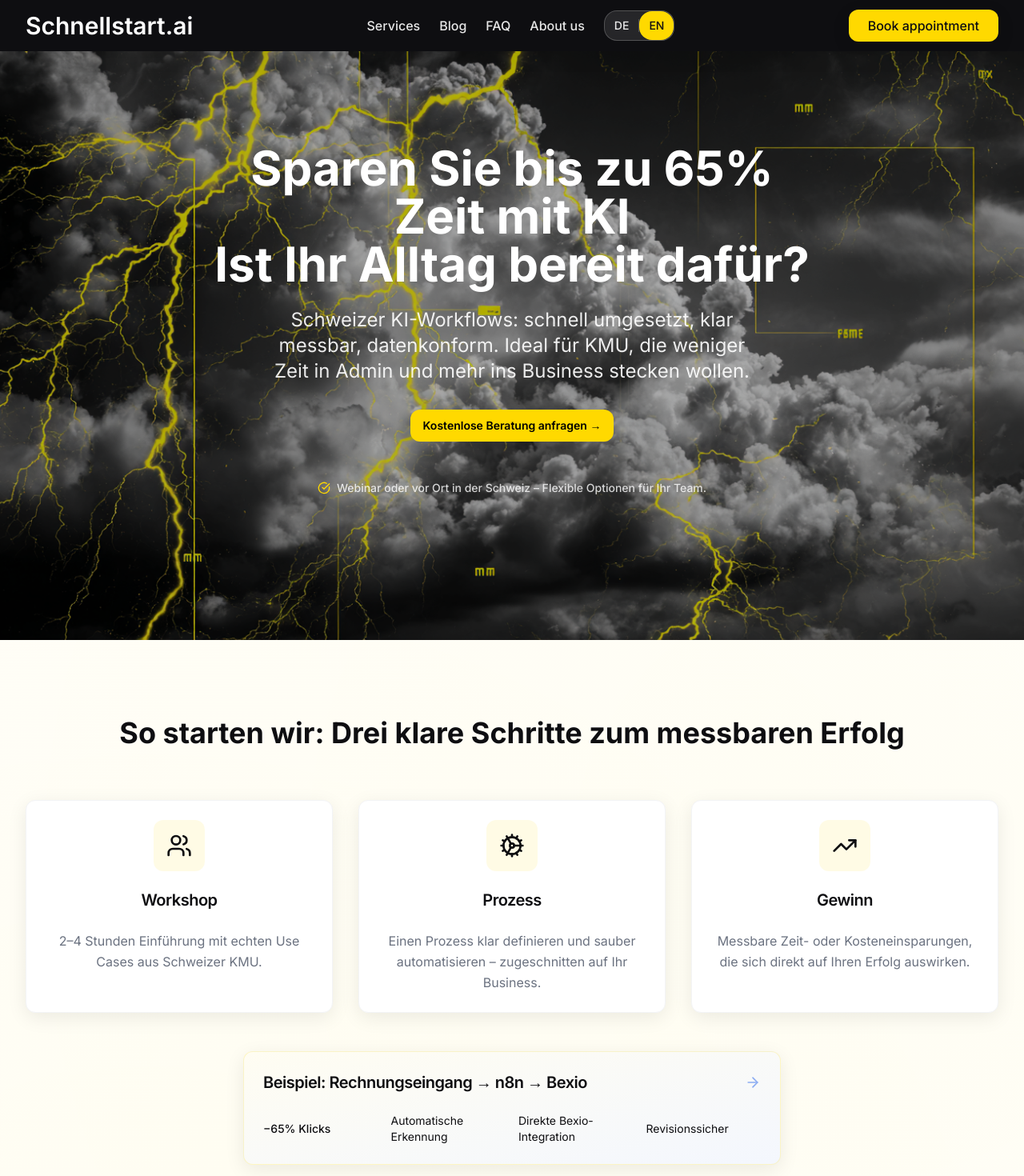
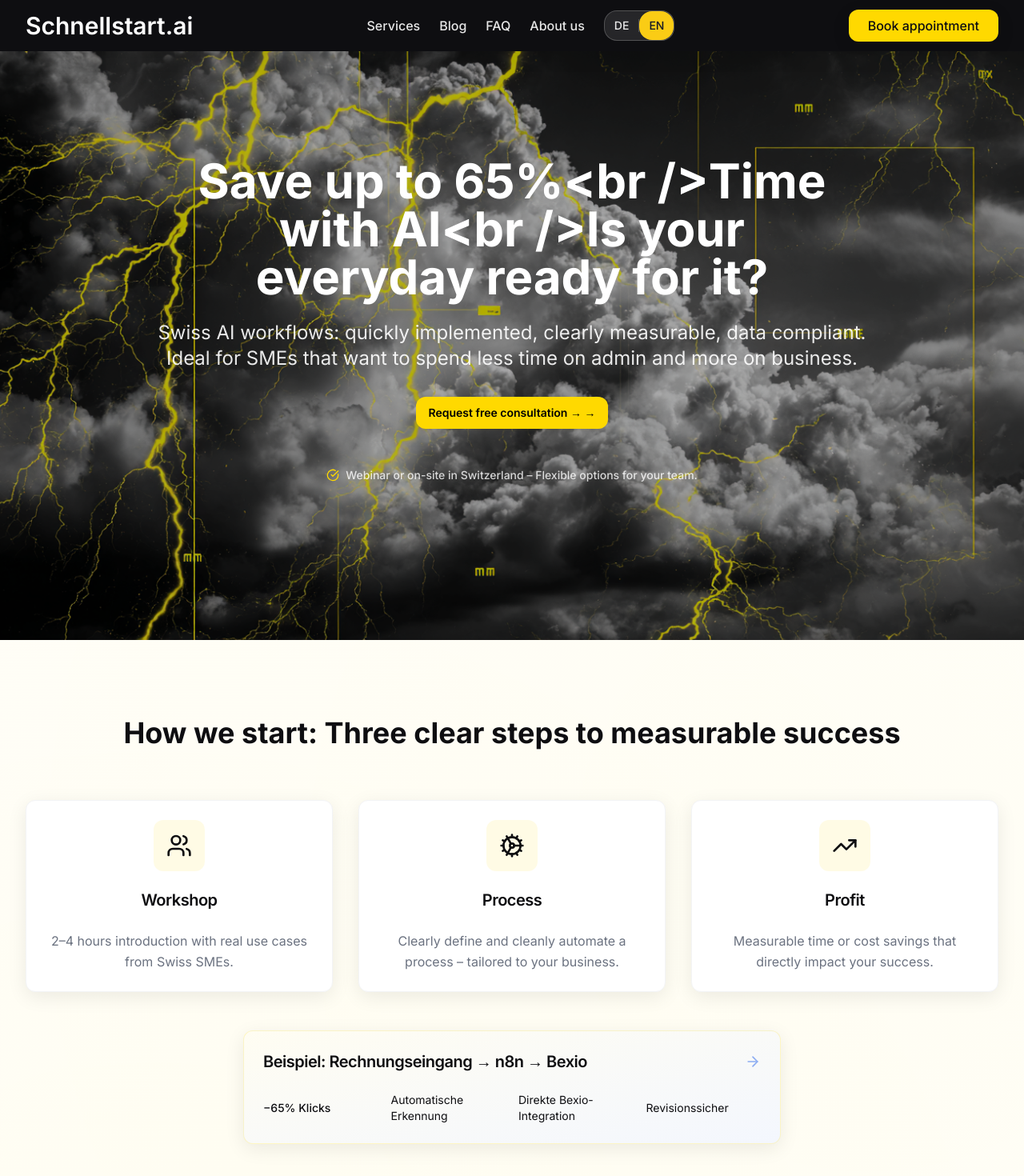
Before and after one commit to schnellstartai/schnellstartai, a React (Vite) app: page / in a window 1280 px wide. Shown: the top 1470 px of the page at 80% size. Built offline with nearby package versions, Linux system fonts and the light colour scheme; the HTML template or start-up script is replaced by a standard one.

Commit message:
Refactor: Update Index page content

```diff
--- a/src/components/LanguageToggle.tsx
+++ b/src/components/LanguageToggle.tsx
@@ -1,19 +1,23 @@
 import { Button } from '@/components/ui/button';
 import { useLanguage } from '@/contexts/LanguageContext';
-import { Globe } from 'lucide-react';
 
 export const LanguageToggle = () => {
   const { language, setLanguage } = useLanguage();
 
+  const handleLanguageChange = (newLang: 'de' | 'en') => {
+    console.log('Language changing from', language, 'to', newLang);
+    setLanguage(newLang);
+  };
+
   return (
-    <div className="flex items-center border border-white/20 rounded-lg bg-white/10 backdrop-blur-sm">
+    <div className="flex items-center rounded-lg border border-white/20 bg-white/10 backdrop-blur-sm">
       <Button
         variant="ghost"
         size="sm"
-        onClick={() => setLanguage('de')}
+        onClick={() => handleLanguageChange('de')}
         className={`px-3 py-1.5 text-sm font-medium rounded-l-lg transition-all ${
           language === 'de'
-            ? 'bg-brand-yellow text-brand-black hover:bg-brand-yellow'
+            ? 'bg-yellow-400 text-gray-900 hover:bg-yellow-400'
             : 'text-white/90 hover:text-white hover:bg-white/10'
         }`}
       >
@@ -23,10 +27,10 @@ export const LanguageToggle = () => {
       <Button
         variant="ghost"
         size="sm"
-        onClick={() => setLanguage('en')}
+        onClick={() => handleLanguageChange('en')}
         className={`px-3 py-1.5 text-sm font-medium rounded-r-lg transition-all ${
           language === 'en'
-            ? 'bg-brand-yellow text-brand-black hover:bg-brand-yellow'
+            ? 'bg-yellow-400 text-gray-900 hover:bg-yellow-400'
             : 'text-white/90 hover:text-white hover:bg-white/10'
         }`}
       >
--- a/src/pages/Index.tsx
+++ b/src/pages/Index.tsx
@@ -6,6 +6,7 @@ import { MetricChip } from '@/components/MetricChip';
 import { AIResourceCalculator } from '@/components/AIResourceCalculator';
 import { Link } from 'react-router-dom';
 import { useState, useEffect } from 'react';
+import { useTranslation } from '@/hooks/useTranslation';
 import {
   Zap,
   Target,
@@ -25,6 +26,7 @@ import {
 } from 'lucide-react';
 
 const Index = () => {
+  const { t } = useTranslation();
   const [heroImageLoaded, setHeroImageLoaded] = useState(false);
 
   useEffect(() => {
@@ -36,18 +38,18 @@ const Index = () => {
   const startSteps = [
     {
       icon: Users,
-      title: "Workshop",
-      description: "2–4 Stunden Einführung mit echten Use Cases aus Schweizer KMU."
+      title: t('pages.index.steps.workshop.title'),
+      description: t('pages.index.steps.workshop.description')
     },
     {
       icon: Cog,
-      title: "Prozess",
-      description: "Einen Prozess klar definieren und sauber automatisieren – zugeschnitten auf Ihr Business."
+      title: t('pages.index.steps.process.title'),
+      description: t('pages.index.steps.process.description')
     },
     {
       icon: TrendingUp,
-      title: "Gewinn",
-      description: "Messbare Zeit- oder Kosteneinsparungen, die sich direkt auf Ihren Erfolg auswirken."
+      title: t('pages.index.steps.profit.title'),
+      description: t('pages.index.steps.profit.description')
     }
   ];
 
@@ -142,23 +144,23 @@ const Index = () => {
         <div className="container mx-auto px-4 lg:px-8 relative z-10">
           <div className="max-w-4xl mx-auto text-center">
              <h1 className="text-4xl md:text-5xl lg:text-6xl font-bold text-balance mb-6 animate-fade-in text-white">
-                 Sparen Sie bis zu 65%<br />Zeit mit KI<br />Ist Ihr Alltag bereit dafür?
+                 {t('pages.index.hero.title')}
                </h1>
               <p className="text-xl md:text-2xl text-white/90 mb-8 text-balance animate-fade-in">
-                Schweizer KI-Workflows: schnell umgesetzt, klar messbar, datenkonform. Ideal für KMU, die weniger Zeit in Admin und mehr ins Business stecken wollen.
+                {t('pages.index.hero.subtitle')}
               </p>
 
              <div className="flex justify-center mb-12">
-               <Link to="/contact" aria-label="Kostenlosen Workshop anfragen">
+                <Link to="/contact" aria-label={t('pages.index.hero.cta')}>
                   <Button variant="brand" className="hover-scale bg-brand-yellow text-black hover:bg-brand-yellow/90">
-                    Kostenlose Beratung anfragen →
+                    {t('pages.index.hero.cta')} →
                   </Button>
                </Link>
              </div>
 
             <div className="flex items-center justify-center space-x-2 text-white/80">
               <CheckCircle size={16} className="text-brand-yellow" />
-              <span className="text-sm font-medium">Webinar oder vor Ort in der Schweiz – Flexible Optionen für Ihr Team.</span>
+              <span className="text-sm font-medium">{t('pages.index.hero.note')}</span>
             </div>
           </div>
         </div>
@@ -168,7 +170,7 @@ const Index = () => {
       <section className="py-16 lg:py-24">
         <div className="container mx-auto px-4 lg:px-8">
           <div className="text-center mb-16">
-            <h2 className="text-3xl md:text-4xl font-bold mb-4">So starten wir: Drei klare Schritte zum messbaren Erfolg</h2>
+            <h2 className="text-3xl md:text-4xl font-bold mb-4">{t('pages.index.steps.title')}</h2>
           </div>
 
           <div className="grid md:grid-cols-3 gap-8 mb-12">
```
